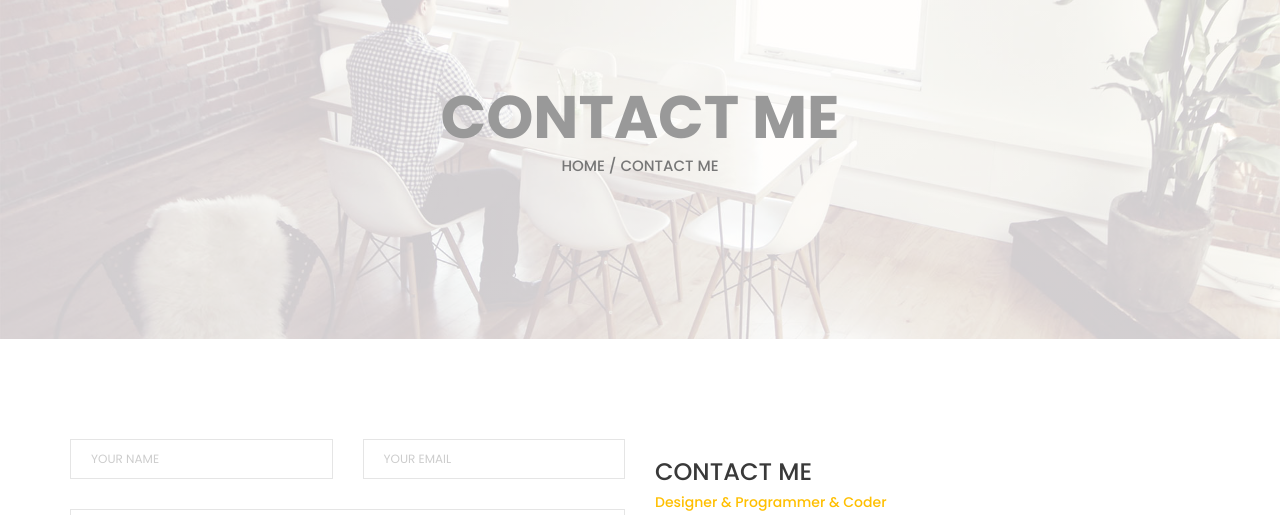
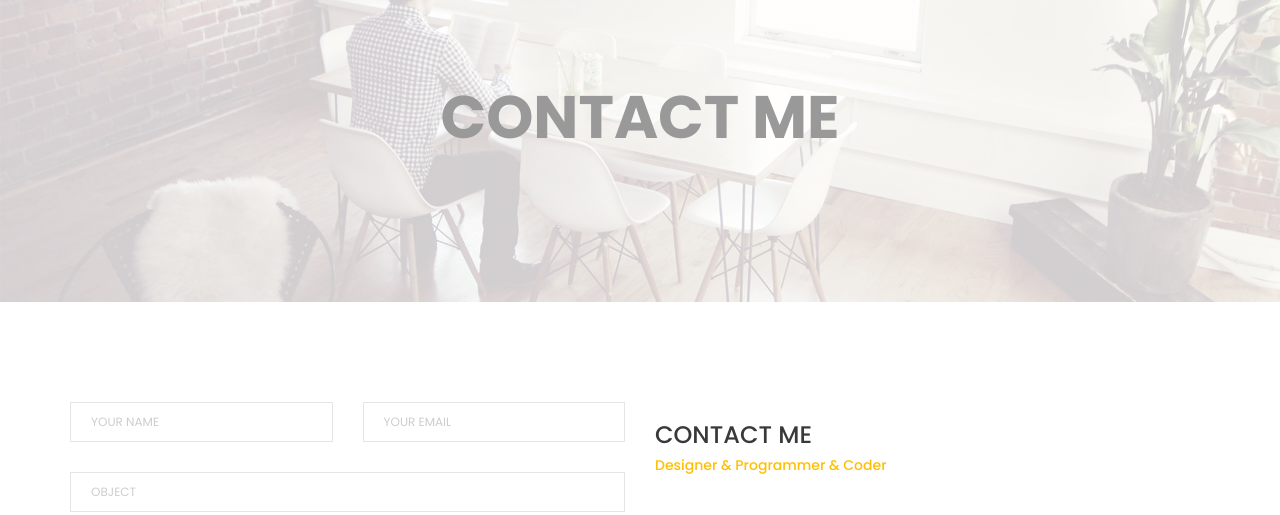
Before and after one commit to Evil-Dodo/Bobrov.gethub.io, a plain HTML site: page contact.html in a window 1280 px wide. Shown: the part 78-593 px from the top of the page. Drawn offline with Linux system fonts and the light colour scheme; files whose address does not match are found by name.

Commit message:
Update contact.html

```diff
--- a/contact.html
+++ b/contact.html
@@ -74,7 +74,6 @@
     <!-- top bar -->
     <div class="top-bar">
         <h1>contact Me</h1>
-        <p><a href="#">Home</a> / Contact Me</p>
     </div>
     <!-- end top bar -->
 
```
